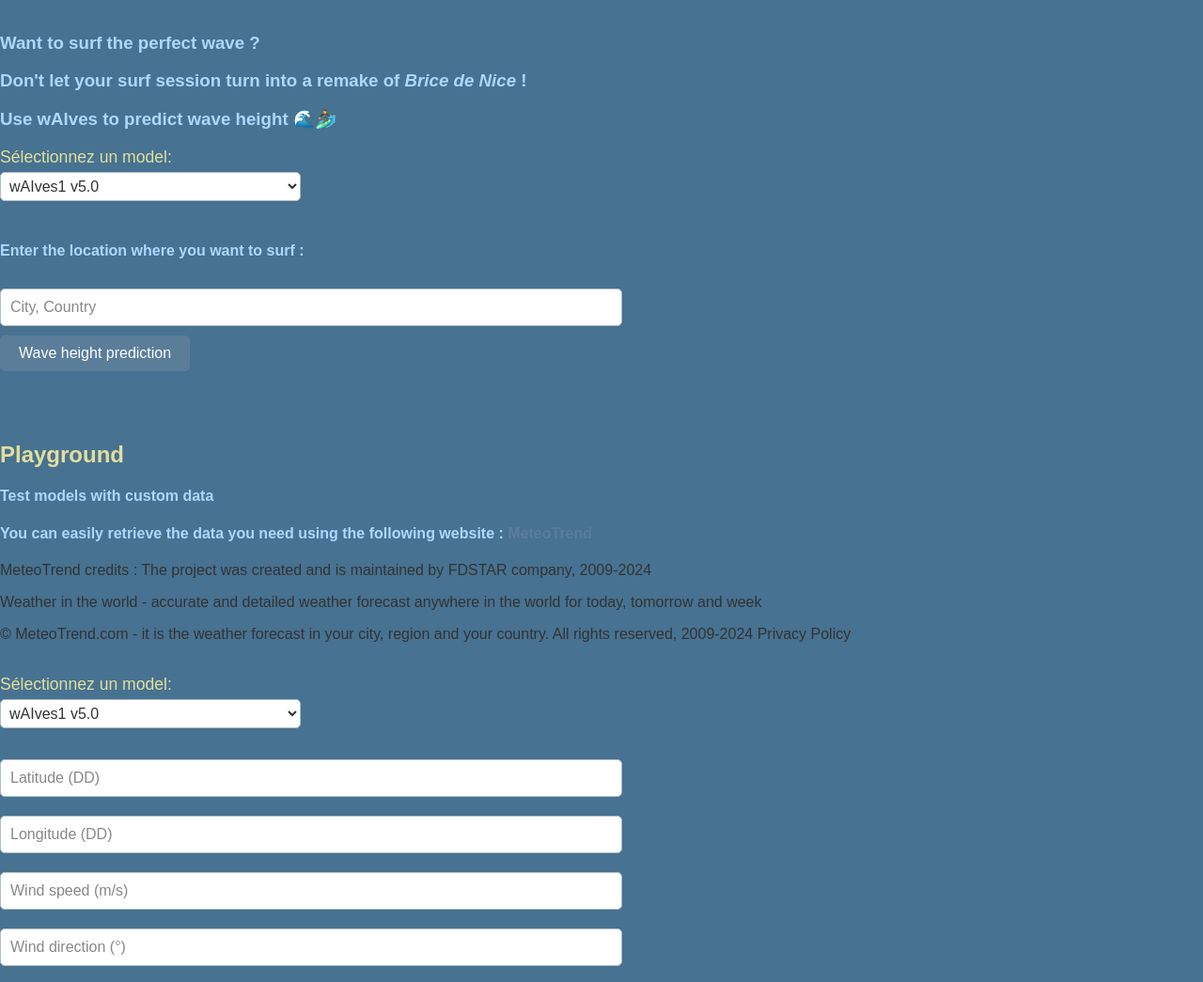
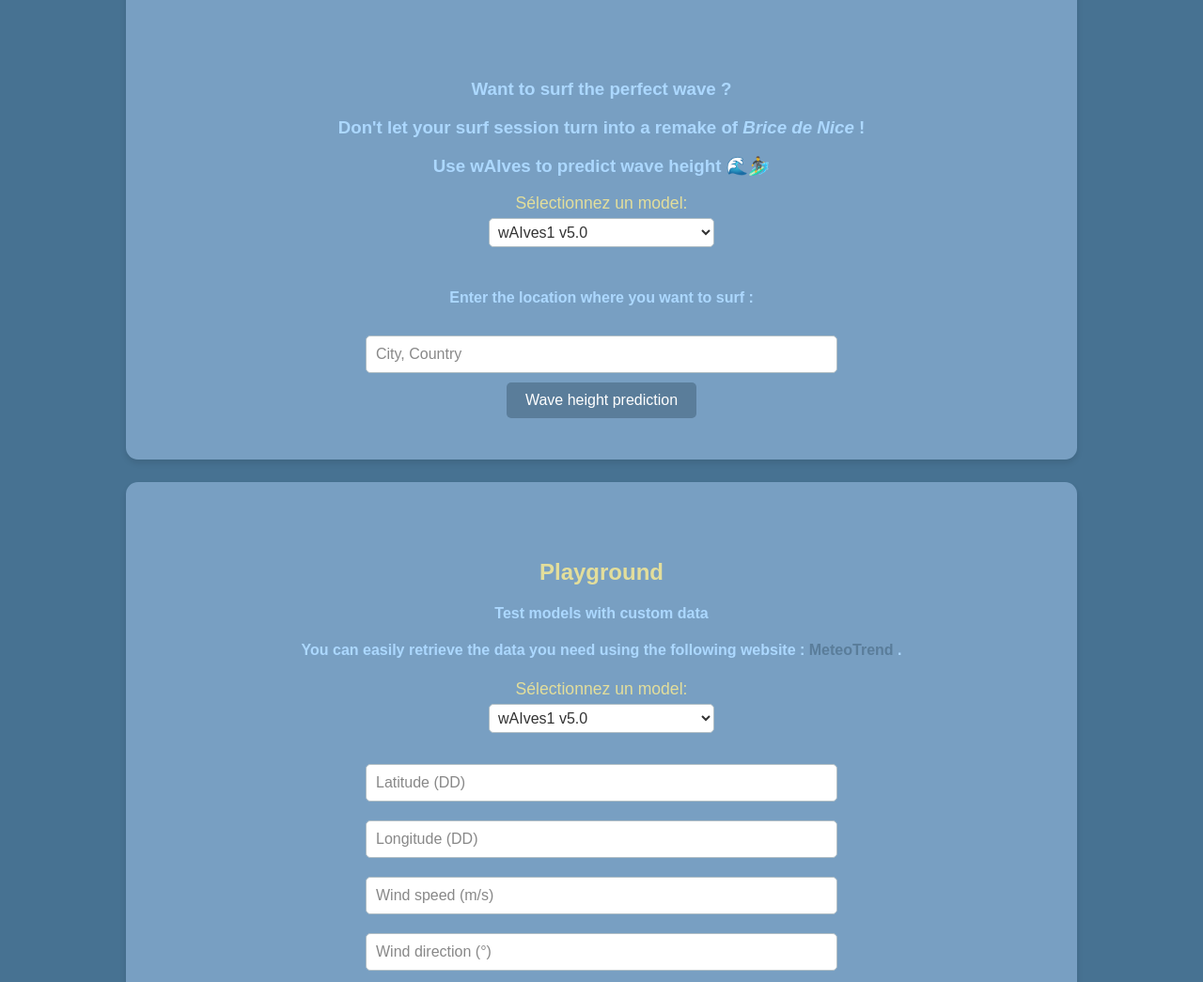
Before and after one commit to LugolBis/wAIves, a plain HTML site: page Web/index.html in a window 1280 px wide. Shown: the part 236-1281 px from the top of the page at 94% size. Drawn offline with Linux system fonts and the light colour scheme.

Commit message:
Fix mineurs de la partie frontend

```diff
--- a/Web/index.html
+++ b/Web/index.html
@@ -11,9 +11,10 @@
   <script src="https://cdn.jsdelivr.net/npm/@tensorflow/tfjs"></script>
   <script src="data.js"></script>
   <script src="models.js"></script>
+  <script src="api_key.js"></script>
   <script src="main.js"></script>
   <script src="playground.js"></script>
-  <div id="mainContainer">
+  <div id="mainContainer" class="MyContainer">
     <h1>wAIves</h1>
     <br><h3>Want to surf the perfect wave ?</h3>
       <h3>Don't let your surf session turn into a remake of <em>Brice de Nice</em> !</h3>
@@ -31,14 +32,11 @@
     <br><button id="getPrediction" onclick="run()">Wave height prediction</button>
     <br><h3 id="resultat"></h3>
   </div>
-  <div id="playgroundContainer">
+  <div id="playgroundContainer" class="MyContainer">
     <br><br>
     <h2>Playground</h2>
     <h4>Test models with custom data</h4>
-    <h4>You can easily retrieve the data you need using the following website : <a href="https://meteotrend.com/" title="Russian weather website" target="_blank">MeteoTrend</a></h4>
-    <p>MeteoTrend credits : The project was created and is maintained by FDSTAR company, 2009-2024</p>
-    <p>Weather in the world - accurate and detailed weather forecast anywhere in the world for today, tomorrow and week</p>
-    <p>© MeteoTrend.com - it is the weather forecast in your city, region and your country. All rights reserved, 2009-2024 Privacy Policy</p><br>
+    <h4>You can easily retrieve the data you need using the following website : <a href="https://meteotrend.com/" title="Russian weather website" target="_blank">MeteoTrend</a> .</h4>
     <form id="playgroundForm">
       <label>Sélectionnez un model:</label><br>
       <select id="modelPlayground">
--- a/Web/main.js
+++ b/Web/main.js
@@ -102,7 +102,7 @@ async function run() {
     const modelName = document.getElementById('modelMain').value ;
     const inputValue = document.getElementById('input').value ;
     const resultat = document.getElementById('resultat') ;
-    const apiKey = 'My api key';
+    const apiKey = openWeatherMap_key;
 
     const location = await getLocation(inputValue);
     const weather = await getWeatherData(apiKey,location) ;
```
Also changed, not shown: 1 other file.
